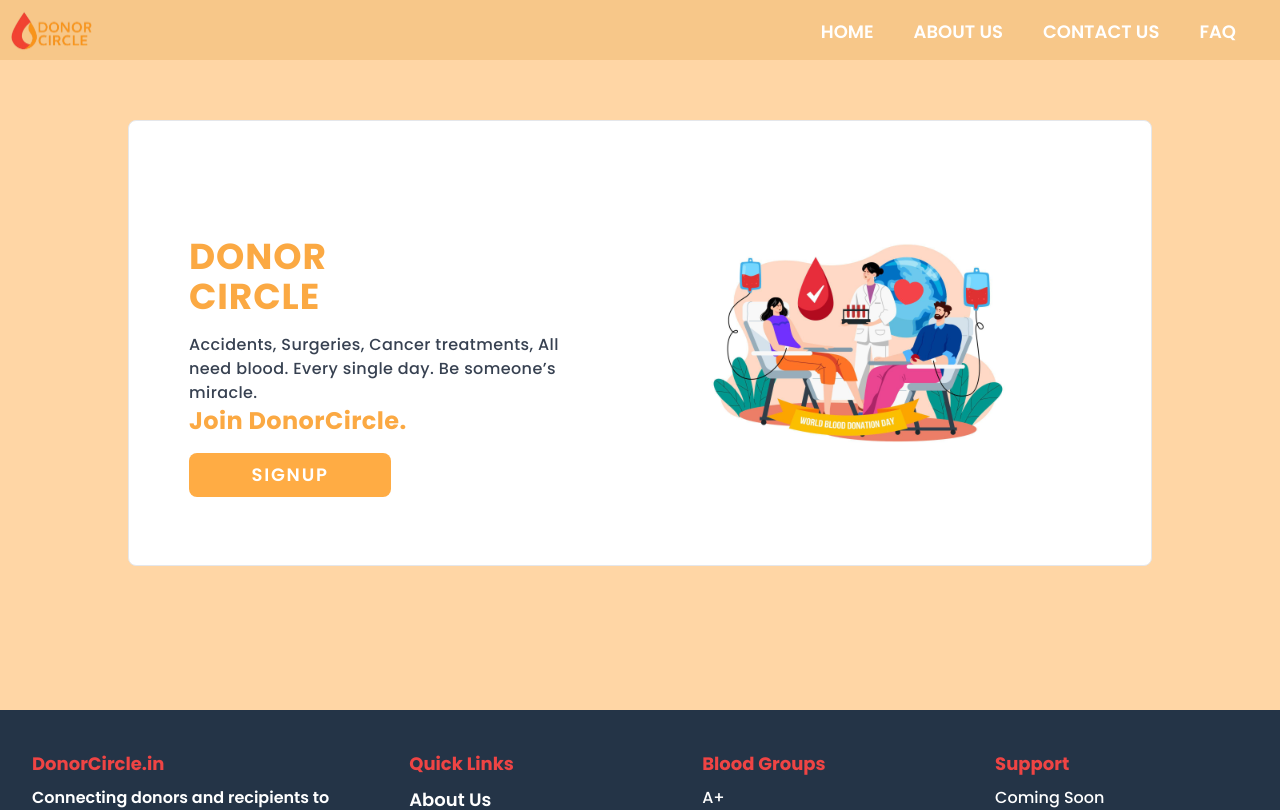
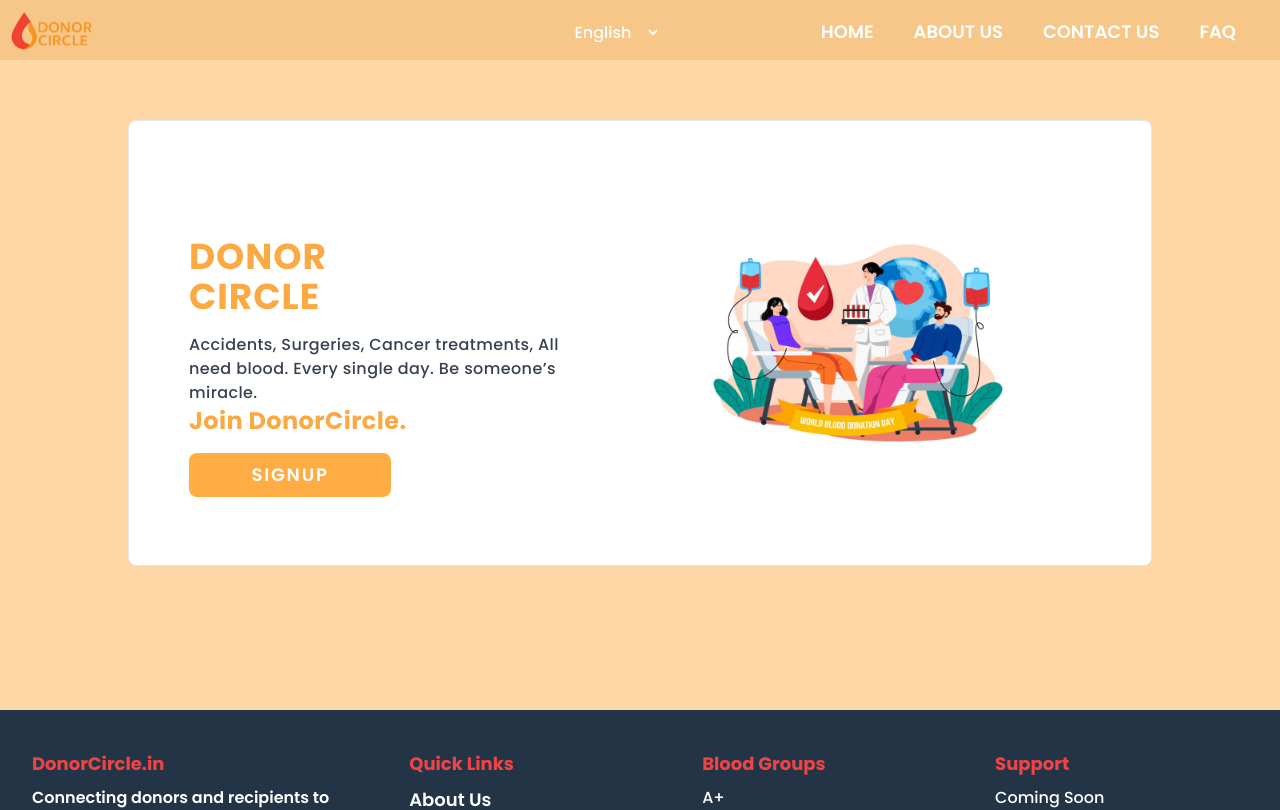
Before and after one commit to TanmayVidhate/DonorCircle_2, a React (Vite) app in the folder client/: page / in a window 1280 px wide. Shown: the top 810 px of the page. Built offline with nearby package versions, Linux system fonts and the light colour scheme.

Commit message:
add localization

```diff
--- a/client/src/Components/Button.jsx
+++ b/client/src/Components/Button.jsx
@@ -1,12 +1,19 @@
 import React from "react";
+
+import { useTranslation } from 'react-i18next';
+
+
 
 function Button({ name, onClick, disabled, className, hover }) {
   // alert("User clcieked")
+  // console.log("dd=",onClick);
+  const { t, i18n } = useTranslation();
+
   return (
     <>
       <input
         type="submit"
-        value={name}
+        value={t(`${name}`)}
         disabled={disabled}
         className={`p-2 uppercase text-lg text-white bg-[#ffac44] ${
           hover
@@ -16,6 +23,7 @@
          ${disabled ? "bg-[#e2a355] hover:bg-[#e2a355] hover:cursor-not-allowed " : "hover:cursor-pointer "}
         `}
         onClick={onClick}
+
       />
     </>
   );
--- a/client/src/Components/Navbar.jsx
+++ b/client/src/Components/Navbar.jsx
@@ -7,16 +7,22 @@
 
 //Components Import
 import LinkTo from './LinkTo.jsx'
+import Translate from './Translate.jsx';
+
+import { useTranslation } from 'react-i18next';
+import "../i18n.js";
 
 function Navbar() {
+
+    const { t } = useTranslation(); // add this
 
     const [isOpen, setIsopen] = useState(false);
 
     const Pages = [
-        { label: "Home", href: "/" },
-        { label: "About US", href: "/aboutus" },
-        { label: "Contact US", href: "/contactus" },
-        { label: "FAQ", href: "/faq" },
+        { label: t(`${'home'}`), href: "/" },
+        { label: t(`${'about_us'}`), href: "/aboutus" },
+        { label: t(`${"contact_us"}`), href: "/contactus" },
+        { label: t(`${"faq"}`), href: "/faq" },
     ];
 
     return (
@@ -25,6 +31,7 @@
                 <div className=''>
                     <img src={img} alt='logo' className='w-2/6 sm:w-2/6 md:w-2/6 lg:w-3/12 ' />
                 </div>
+                <Translate />
                 <div className='lg:hidden'>
 
                     <AlignJustify size={30}
@@ -68,7 +75,6 @@
                     }
 
                 </div>
-
             </div>
         </>
     )
--- /dev/null
+++ b/client/src/Components/Translate.jsx
@@ -0,0 +1,24 @@
+import { useTranslation } from "react-i18next";
+
+function Translate() {
+  const { i18n } = useTranslation();
+
+  const changeLanguage = (lang) => {
+    i18n.changeLanguage(lang);
+    localStorage.setItem("lang", lang); // optional (remember language)
+  };
+
+  return (
+    <select
+      className="px-2  border border-transparent rounded cursor-pointer bg-[#f7c789] text-white"
+      value={i18n.language}
+      onChange={(e) => changeLanguage(e.target.value)}
+    >
+      <option value="en">English</option>
+      <option value="mr">Marathi</option>
+      <option value="hi">Hindi</option>
+    </select>
+  );
+}
+
+export default Translate;
--- a/client/src/Views/LandingPage.jsx
+++ b/client/src/Views/LandingPage.jsx
@@ -10,8 +10,13 @@
 import Button from "../Components/Button";
 import Footer from "../Components/Footer";
 
+
+import { useTranslation } from 'react-i18next';
+
 function LandingPage() {
   const navigate = useNavigate();
+
+  const { t, i18n } = useTranslation();
 
   return (
     <>
@@ -41,7 +46,7 @@
                 </div>
 
                 <Button
-                  name="SignUp"
+                  name={t(`${"sign_up"}`)}
                   className="
                     ml-5 bg-[#FBA943] text-white px-6 py-3 rounded-lg
                     transition-all duration-300 hover:scale-105
--- /dev/null
+++ b/client/src/i18n.js
@@ -0,0 +1,24 @@
+import i18n from 'i18next';
+import { initReactI18next } from 'react-i18next';
+import LanguageDetector from 'i18next-browser-languagedetector';
+
+import en from './locales/en.json';
+import hi from './locales/hi.json';
+import mr from './locales/mr.json';
+
+i18n
+  .use(LanguageDetector) // Detects browser language
+  .use(initReactI18next) // Connects with React
+  .init({
+    resources: {
+      en: { translation: en },
+      hi: { translation: hi },
+      mr: { translation: mr }
+    },
+    fallbackLng: 'en', // Default language
+    interpolation: {
+      escapeValue: false, // React already escapes
+    },
+  });
+
+export default i18n;
--- /dev/null
+++ b/client/src/locales/en.json
@@ -0,0 +1,7 @@
+{
+    "home": "Home",
+    "about_us": "About US",
+    "contact_us": "Contact US",
+    "faq": "FAQ",
+    "sign_up":"SignUp"
+}
--- /dev/null
+++ b/client/src/locales/hi.json
@@ -0,0 +1,7 @@
+{
+    "home": "घर",
+    "about_us": "हमारे बारे में",
+    "contact_us": "हमसे संपर्क करें",
+    "faq": "सामान्य प्रश्न",
+    "sign_up":"साइन अप करें"
+}
--- /dev/null
+++ b/client/src/locales/mr.json
@@ -0,0 +1,7 @@
+{
+    "home": "मुखपृष्ठ",
+    "about_us": "आमच्याबद्दल",
+    "contact_us": "आमच्याशी संपर्क साधा",
+    "faq": "वारंवार विचारले जाणारे प्रश्न",
+    "sign_up":"नोंदणी करा"
+}
--- a/client/src/main.jsx
+++ b/client/src/main.jsx
@@ -9,6 +9,8 @@
 
 import AppRoutes from './routes/AppRoutes.jsx';
 
+import './i18n';
+
 createRoot(document.getElementById('root')).render(
   <StrictMode>
     <BrowserRouter>
```
